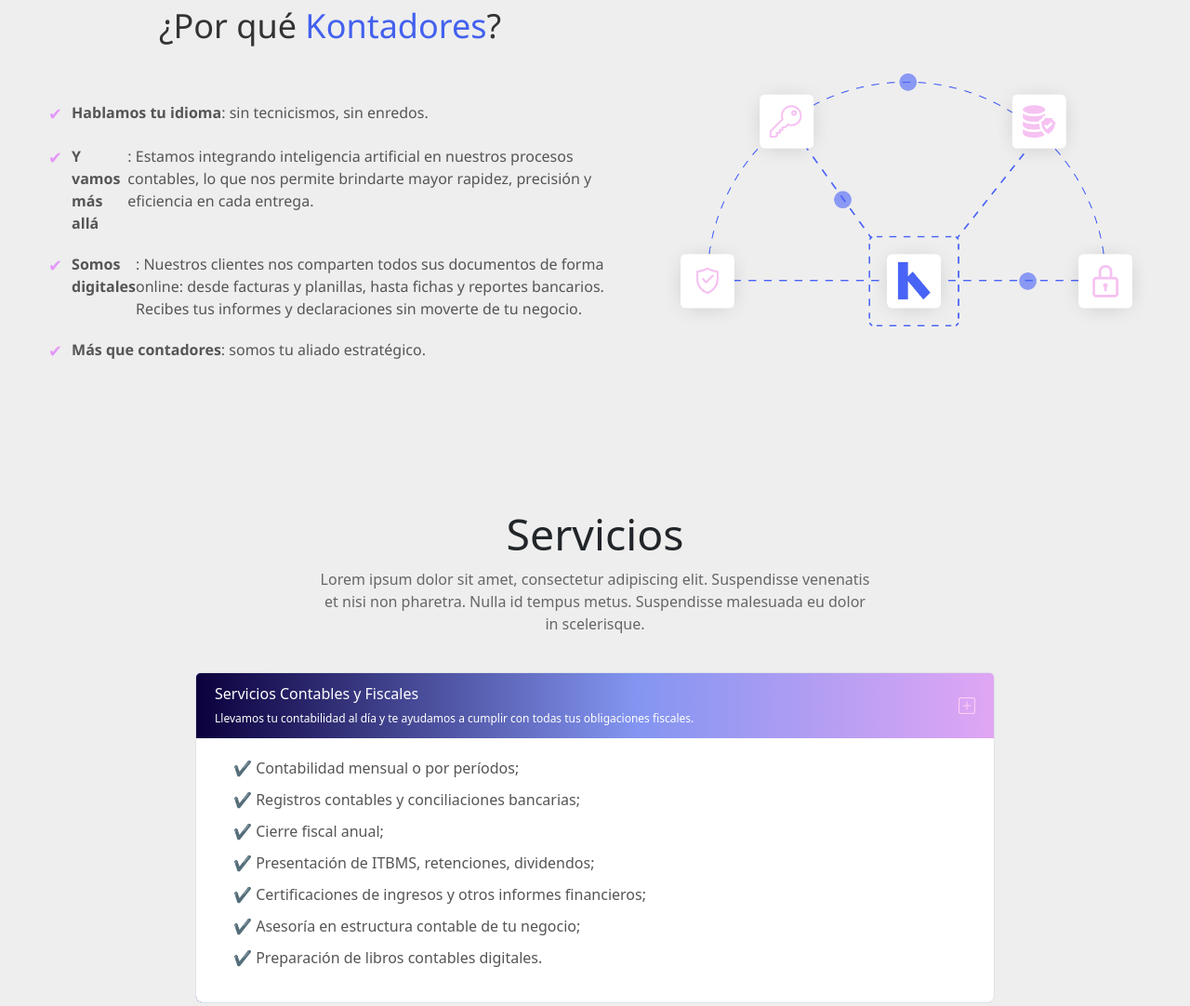
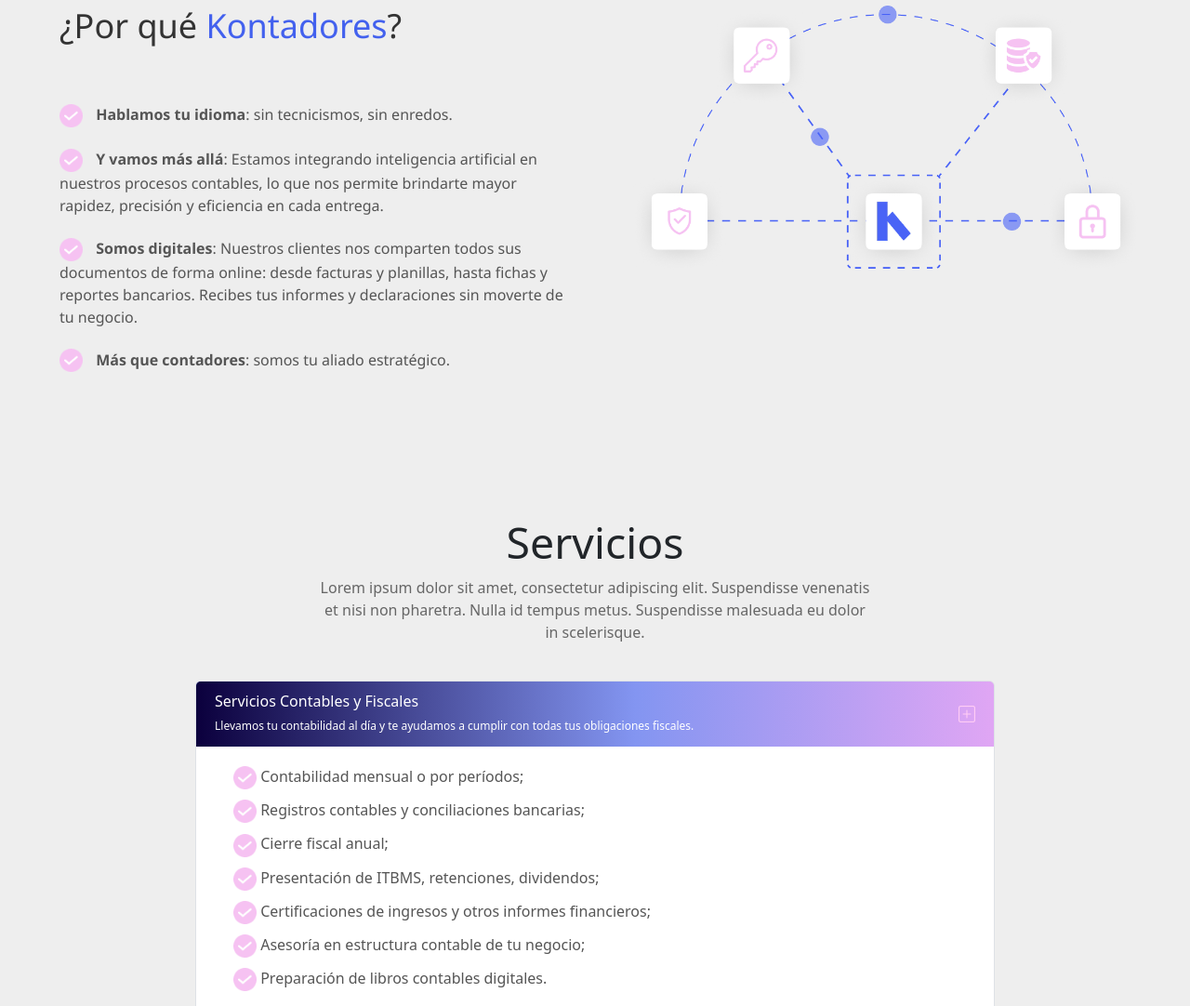
Before and after one commit to higorholandaa/site-kontadores, a plain HTML site: page kontadores/index.html in a window 1280 px wide. Shown: the part 1719-2801 px from the top of the page at 93% size. Drawn offline with nearby package versions, Linux system fonts and the light colour scheme.

Commit message:
feat: adições

```diff
--- a/kontadores/index.html
+++ b/kontadores/index.html
@@ -205,33 +205,47 @@
     </section>
 
     <section class="porque-kontadores">
-        <div class="text-content container">
+        <div class="container">
+            <div class="row">
+                <div class="col-md-6 col">
+                    <div class="text-content container container-porque">
                         <h2>¿Por qué <span class="highlight">Kontadores</span>?</h2>
                         <ul>
                             <li>
-                    <span class="check">✔</span>
+                                <span class="check"><img src="./img/check_service.png" class="check-servicios"></span>
                                 <strong>Hablamos tu idioma</strong>: sin tecnicismos, sin enredos.
                             </li>
                             <li>
-                    <span class="check">✔</span>
-                    <strong>Y vamos más allá</strong>: Estamos integrando inteligencia artificial en nuestros procesos
-                    contables, lo que nos permite brindarte mayor rapidez, precisión y eficiencia en cada entrega.
+                                <span class="check"><img src="./img/check_service.png" class="check-servicios"></span>
+                                <strong>Y vamos más allá</strong>: Estamos integrando inteligencia artificial en
+                                nuestros
+                                procesos
+                                contables, lo que nos permite brindarte mayor rapidez, precisión y eficiencia en cada
+                                entrega.
                             </li>
                             <li>
-                    <span class="check">✔</span>
-                    <strong>Somos digitales</strong>: Nuestros clientes nos comparten todos sus documentos de forma
-                    online: desde facturas y planillas, hasta fichas y reportes bancarios. Recibes tus informes y
+                                <span class="check"><img src="./img/check_service.png" class="check-servicios"></span>
+                                <strong>Somos digitales</strong>: Nuestros clientes nos comparten todos sus documentos
+                                de
+                                forma
+                                online: desde facturas y planillas, hasta fichas y reportes bancarios. Recibes tus
+                                informes
+                                y
                                 declaraciones sin moverte de tu negocio.
                             </li>
                             <li>
-                    <span class="check">✔</span>
+                                <span class="check"><img src="./img/check_service.png" class="check-servicios"></span>
                                 <strong>Más que contadores</strong>: somos tu aliado estratégico.
                             </li>
                         </ul>
                     </div>
-
+                </div>
+                <div class="col-md-6 col d-flex justify-content-end">
                     <div class="image-content">
                         <img src="img/Element.png" alt="Gráfico ilustrativo Kontadores" />
+                    </div>
+                </div>
+            </div>
         </div>
     </section>
 
@@ -257,13 +271,20 @@
                     </div>
                     <div class="accordion-content">
                         <ul>
-                            <li>✔ Contabilidad mensual o por períodos;</li>
-                            <li>✔ Registros contables y conciliaciones bancarias;</li>
-                            <li>✔ Cierre fiscal anual;</li>
-                            <li>✔ Presentación de ITBMS, retenciones, dividendos;</li>
-                            <li>✔ Certificaciones de ingresos y otros informes financieros;</li>
-                            <li>✔ Asesoría en estructura contable de tu negocio;</li>
-                            <li>✔ Preparación de libros contables digitales.</li>
+                            <li><img src="./img/check_service.png" class="check-servicios"> Contabilidad mensual o por
+                                períodos;
+                            </li>
+                            <li><img src="./img/check_service.png" class="check-servicios"> Registros contables y
+                                conciliaciones bancarias;</li>
+                            <li><img src="./img/check_service.png" class="check-servicios"> Cierre fiscal anual;</li>
+                            <li><img src="./img/check_service.png" class="check-servicios"> Presentación de ITBMS,
+                                retenciones, dividendos;</li>
+                            <li><img src="./img/check_service.png" class="check-servicios"> Certificaciones de ingresos
+                                y otros informes financieros;</li>
+                            <li><img src="./img/check_service.png" class="check-servicios"> Asesoría en estructura
+                                contable de tu negocio;</li>
+                            <li><img src="./img/check_service.png" class="check-servicios"> Preparación de libros
+                                contables digitales.</li>
                         </ul>
                     </div>
                 </div>
@@ -579,7 +600,7 @@
                 </div>
                 <div class="col-lg-6">
                     <div class="team-main-image">
-                        <img src="https://placehold.co/600x600" alt="Nosso Time Principal"
+                        <img src="./img/nuestro-equipo.jpg" alt="Nosso Time Principal"
                             class="img-fluid rounded shadow-lg">
                     </div>
                 </div>
@@ -724,7 +745,7 @@
                     <div class="image-overlay text-center pb-4">
                     </div>
                 </div>
-                <div class="col-md-6 contact-form-half p-4 p-md-5">
+                <div class="col-md-6 contact-form-half">
                     <form class="contact-custom-form">
                         <div class="mb-3">
                             <label for="name" class="contact-form-label">Nombre</label> <input type="text"
--- a/kontadores/style.css
+++ b/kontadores/style.css
@@ -460,6 +460,11 @@ html, body {
     gap: 40px;
   }
 
+  .container-porque{
+    display: flex;
+    flex-direction: column;
+  }
+
   .text-content {
     flex: 1 1 500px;
     max-width: 600px;
@@ -484,7 +489,6 @@ html, body {
     margin-bottom: 20px;
     font-size: 16px;
     color: #555;
-    display: flex;
     align-items: flex-start;
   }
 
@@ -510,6 +514,10 @@ html, body {
     max-width: 900px;
     margin: auto;
     padding: 60px 20px;
+  }
+
+  .check-servicios{
+    width: 25px;
   }
 
   .titulo-central {
@@ -806,6 +814,11 @@ html, body {
 .team-section{
   background-color: #EEEEEE;
 }
+
+.team-info-card{
+  background-color: #4761F7;
+  border-radius: 12px;
+}
 .team-section .carousel-control-prev,
 .team-section .carousel-control-next {
     width: 5%;
@@ -947,6 +960,10 @@ html, body {
     color: #4a00e0;
 }
 
+.contact-custom-form{
+  padding: 100px;
+}
+
 
 /* Responsividade básica para o layout do formulário */
 @media (max-width: 767.98px) {
```
Also changed, not shown: kontadores/img/check_service.png (added), 1 other file. Lines whose indentation alone changed are shown as unchanged.
